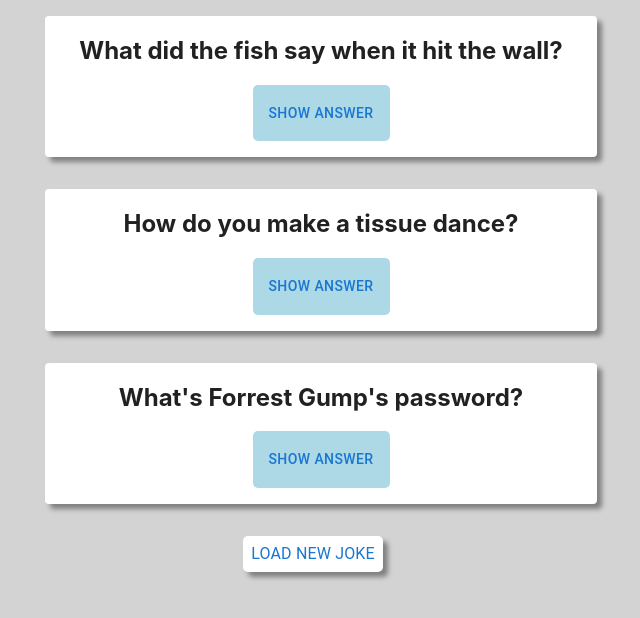
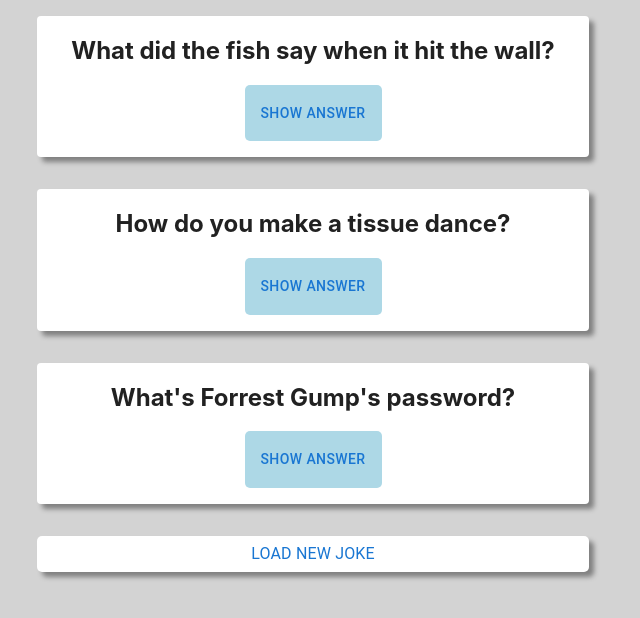
Before and after one commit to tannerfronk/marvel-app, a React (Create React App) app: page / in a window 1280 px wide. Shown: the top 618 px of the page, without its empty margins (327-967 px from the left). Built offline with nearby package versions, Linux system fonts and the light colour scheme.

Commit message:
styling changes to load more button and joke card component

```diff
--- a/src/App.js
+++ b/src/App.js
@@ -25,7 +25,9 @@ const App = () => {
         <JokeCard jokeList={currentJokes}/>
         <Button
             sx={{
-                m: '1rem',
+                width: '100%',
+                mx: '1.5rem',
+                my: '1rem',
                 background: '#fff',
                 borderRadius: '5px',
                 boxShadow: '5px 5px 5px gray'
--- a/src/components/JokeCard.js
+++ b/src/components/JokeCard.js
@@ -14,7 +14,7 @@ const JokeCard = (props) => {
                     <Card
                         sx={{
                             width: '100%',
-                            m: '1rem .5rem',
+                            my: '1rem',
                             boxShadow: '5px 5px 5px gray',
                             top: '50%',
                             left: '50%',
```
